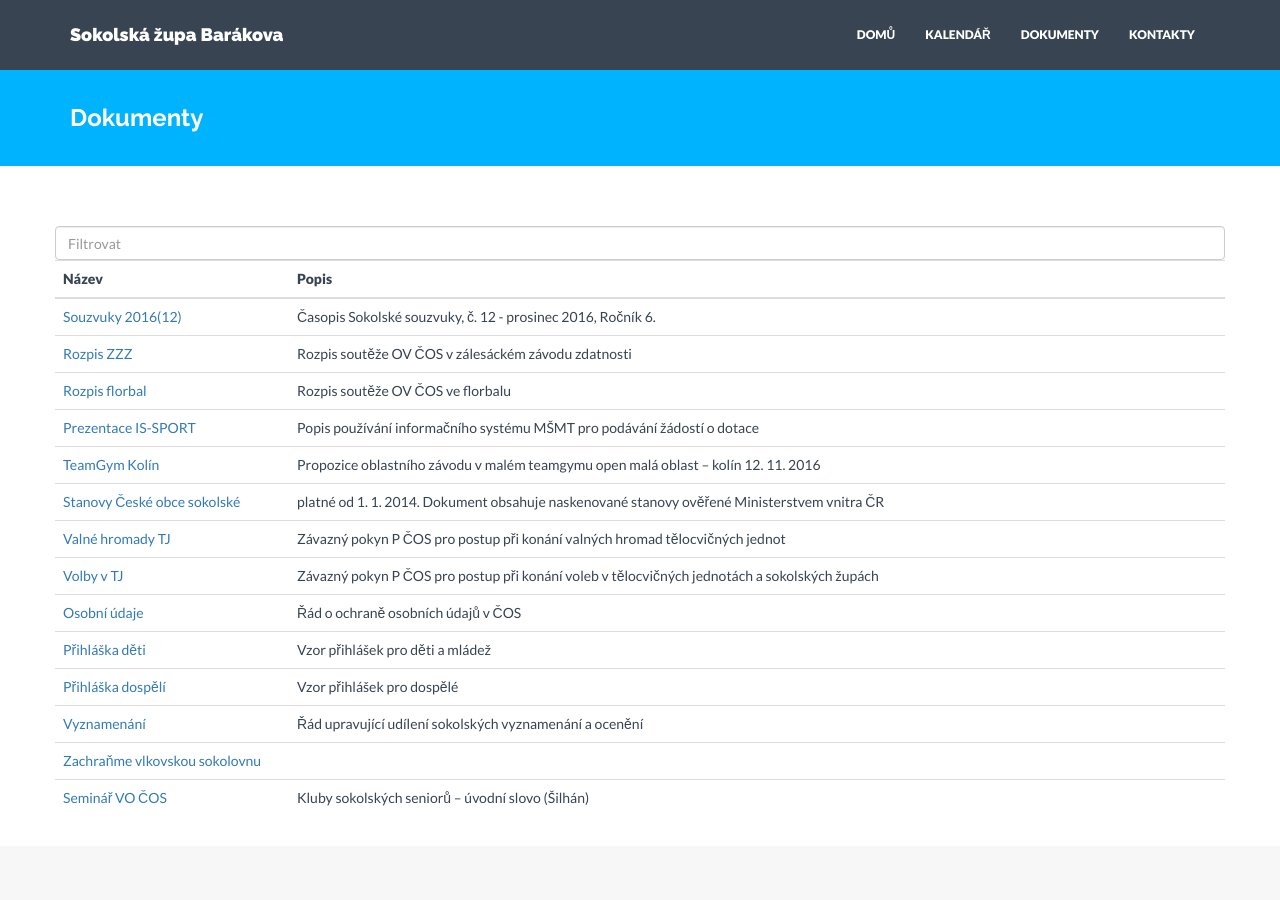
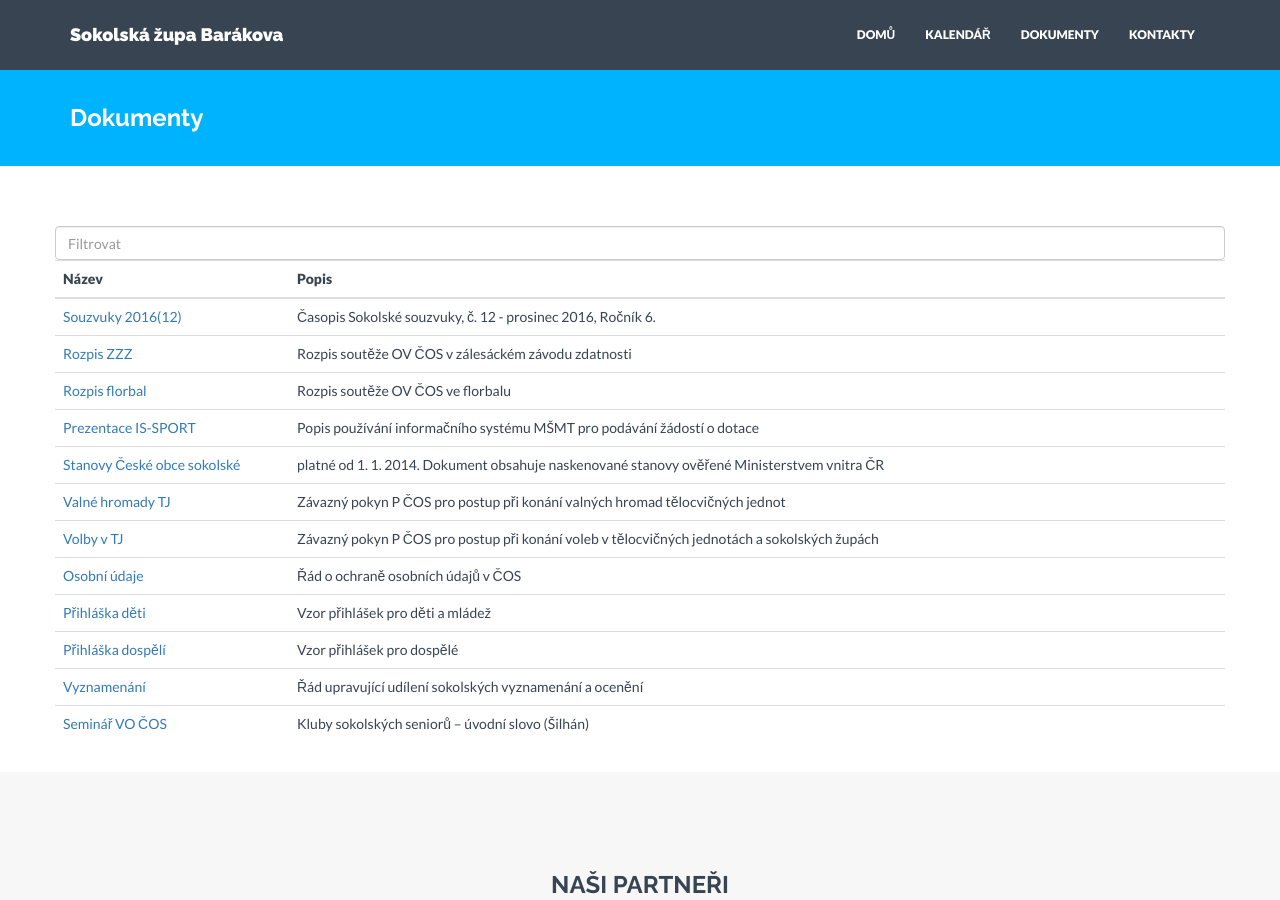
Before and after one commit to milanhybner/zbarakova.cz, a Jekyll site: the page built from dokumenty.md, in a window 1280 px wide and 900 px high. Built offline with Jekyll 4.4.1, drawn with Linux system fonts in a browser that asks for light colours; nearby versions of some CDN libraries.

Commit message:
pár dokumentů přesunuto do archivu

```diff
--- a/_data/dokumenty.yaml
+++ b/_data/dokumenty.yaml
@@ -13,10 +13,6 @@
 - nazev: Prezentace IS-SPORT
   url: /soubory/2016-10-04-prezentace-IS-SPORT.pptx
   popis: Popis používání informačního systému MŠMT pro podávání žádostí o dotace
-
-- nazev: TeamGym Kolín
-  url: /soubory/2016-10-18-propozice-MTG.docx
-  popis: Propozice oblastního závodu v malém teamgymu open malá oblast – kolín 12. 11. 2016
 
 - nazev: Stanovy České obce sokolské
   url: http://sokol.eu/priloha/9295/stanovycos.pdf
@@ -46,10 +42,6 @@
   url: http://sokol.eu/priloha/8577/c-1-2012-udileni-vyznamenani-oceneni-a-stuhy.pdf
   popis: Řád upravující udílení sokolských vyznamenání a ocenění
 
-- nazev: Zachraňme vlkovskou sokolovnu
-  url: soubory/2016-10-19-sokol-vlkov.pdf
-  popis:
-
 - nazev: Seminář VO ČOS
   url: soubory/2016-12-07-uvodni-slovo.docx
   popis: Kluby sokolských seniorů – úvodní slovo (Šilhán)
```
